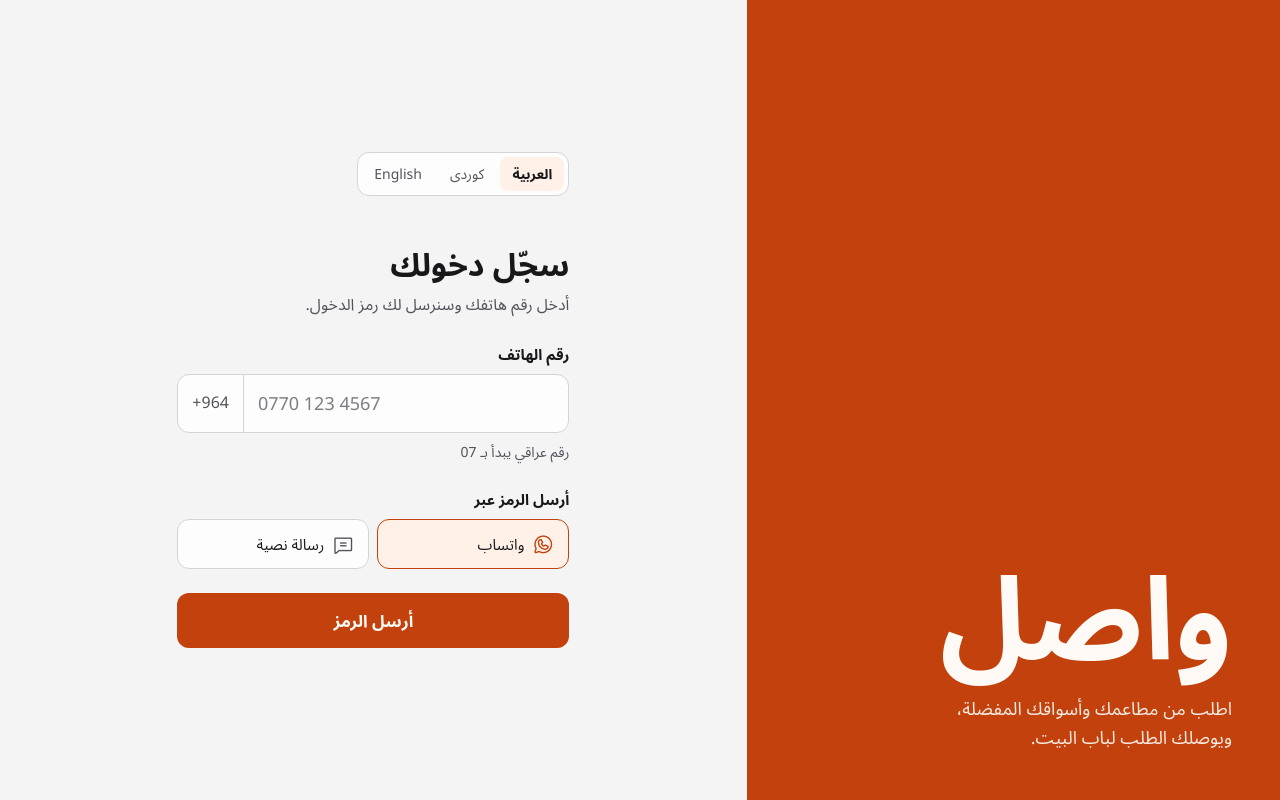
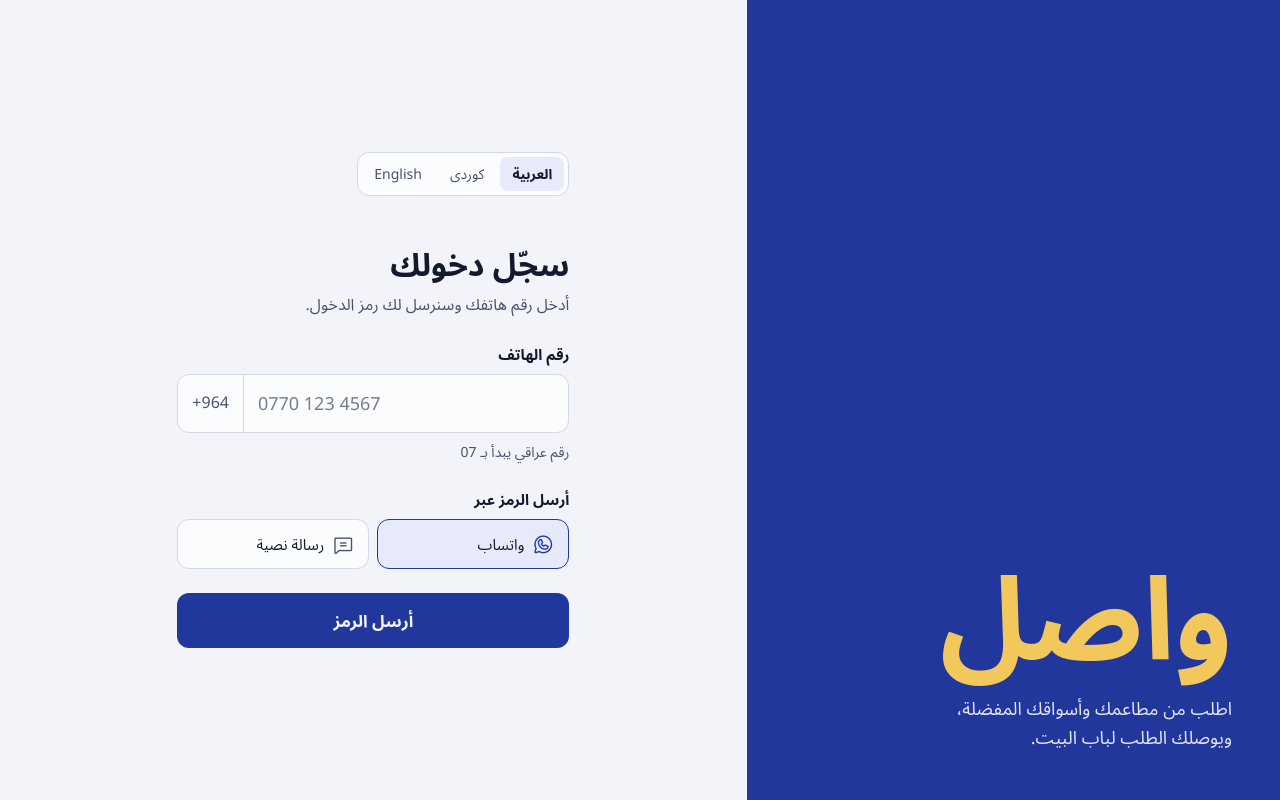
Before and after one commit to alkarakully/wasel, a Django app: page /login/ in a window 1280 px wide. Run offline with Django 5.2, Linux system fonts and the light colour scheme.

Commit message:
Switch brand colors to Babylon lapis and gold
Replace the orange palette, which matched most regional delivery apps,
with Ishtar Gate lapis blue and a gold wordmark. Document the brand
colors in the README; all text colors meet WCAG AA in light and dark.

Co-Authored-By: Claude Opus 5.5 <noreply@anthropic.com>

```diff
--- a/backend/accounts/static/accounts/login.css
+++ b/backend/accounts/static/accounts/login.css
@@ -1,32 +1,39 @@
 :root {
-  --bg: #f4f4f5;
-  --surface: #fdfdfd;
-  --text: #18181b;
-  --muted: #52525b;
-  --border: #d4d4d8;
-  --accent: #c2410c;
-  --accent-hover: #9a3412;
-  --on-accent: #fffaf5;
-  --accent-soft: #fff1e8;
-  --error: #b91c1c;
-  --focus: #c2410c;
+  /* Wasel brand: Babylon lapis (Ishtar Gate blue) with gold kept for the wordmark only. */
+  --brand-bg: #22379b;
+  --brand-text: #f4f6ff;
+  --brand-gold: #f2c75c;
+
+  --bg: #f2f4f9;
+  --surface: #fbfcfe;
+  --text: #141a2e;
+  --muted: #4a5170;
+  --border: #d3d8e6;
+  --accent: #22379b;
+  --accent-hover: #182a7d;
+  --on-accent: #f4f6ff;
+  --accent-soft: #e6eafb;
+  --error: #b42318;
+  --focus: #22379b;
   --radius: 12px;
   --font: "SF Arabic", "Segoe UI", "Noto Sans Arabic", "Noto Sans", Tahoma, system-ui, sans-serif;
 }
 
 @media (prefers-color-scheme: dark) {
   :root {
-    --bg: #111113;
-    --surface: #18181b;
-    --text: #f4f4f5;
-    --muted: #a1a1aa;
-    --border: #3f3f46;
-    --accent: #fb923c;
-    --accent-hover: #fdba74;
-    --on-accent: #1c1008;
-    --accent-soft: #2a1a10;
-    --error: #f87171;
-    --focus: #fb923c;
+    --brand-bg: #1a2a7a;
+
+    --bg: #0d1020;
+    --surface: #151a2f;
+    --text: #edf0fa;
+    --muted: #a3aac4;
+    --border: #2d3453;
+    --accent: #93a6ff;
+    --accent-hover: #b4c2ff;
+    --on-accent: #0d1330;
+    --accent-soft: #1c2450;
+    --error: #ff8a80;
+    --focus: #93a6ff;
   }
 }
 
@@ -52,10 +59,10 @@ body {
   grid-template-columns: minmax(320px, 5fr) 7fr;
 }
 
-/* Brand side: solid accent block with the wordmark. */
+/* Brand side: lapis block with the gold wordmark. */
 .brand {
-  background: var(--accent);
-  color: var(--on-accent);
+  background: var(--brand-bg);
+  color: var(--brand-text);
   padding: 48px;
   display: flex;
   flex-direction: column;
@@ -68,6 +75,7 @@ body {
   font-size: clamp(4rem, 9vw, 7.5rem);
   font-weight: 800;
   line-height: 1.1;
+  color: var(--brand-gold);
 }
 
 .brand-line {
```
Also changed, not shown: README.md.
